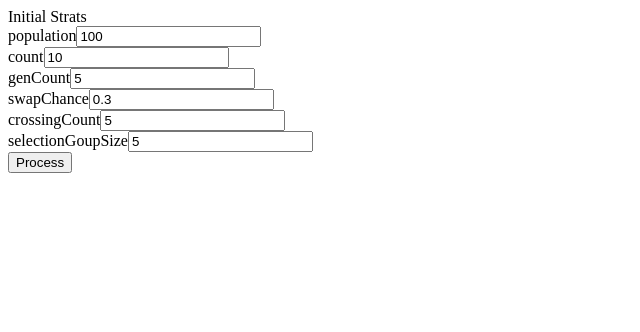
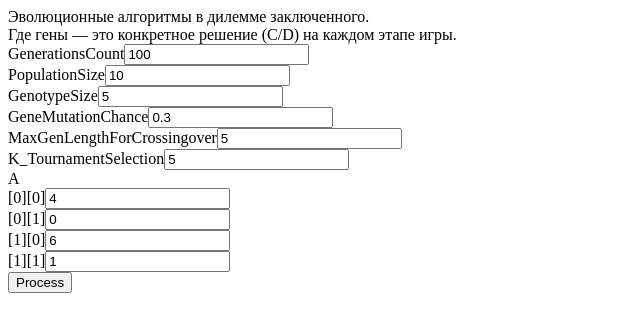
Before and after one commit to avatar4ik3/PSSN, a React (Create React App) app in the folder PSSN.Web/: page /undet in a window 1280 px wide. Shown: the top 332 px of the page, without its empty margins (0-640 px from the left). Built offline with nearby package versions, Linux system fonts and the light colour scheme.

Commit message:
стили фронта

```diff
--- /dev/null
+++ b/PSSN.Web/src/components/Array2DInput.jsx
@@ -0,0 +1,27 @@
+const Array2DInput = ({
+	index1,
+	index2,
+	v,
+	setrequest: set,
+	data,
+	...rest
+}) => {
+	return (
+		<div>
+			<label>
+				[{index1}][{index2}]
+			</label>
+			<input
+				type="number"
+				value={v[index1][index2]}
+				onChange={(e) => {
+					const inro = data.A
+					inro[index1][index2] = e.target.value
+					set({ ...data, A: inro })
+				}}
+			/>
+		</div>
+	)
+}
+
+export default Array2DInput
--- a/PSSN.Web/src/components/DetPage.jsx
+++ b/PSSN.Web/src/components/DetPage.jsx
@@ -2,18 +2,19 @@ import { React, useState } from "react"
 import axios from "axios"
 import * as qs from "qs"
 import Graph from "./Graph"
+import Array2DInput from "./Array2DInput"
 const DetPage = ({ apiHost, ...rest }) => {
 	console.log(apiHost)
 	const [data, setdata] = useState(null)
 
 	const [request, setrequest] = useState({
-		k: 1000,
-		strats: ["CTT", "CD", "D", "CTT3D", "CTT4D", "CTT5D", "CTT6D"],
-		ro: [
-			[6, 0],
-			[4, 1],
+		CycleCount: 1000,
+		Strategies: ["CTT", "CD", "D", "CTT3D", "CTT4D", "CTT5D", "CTT6D"],
+		A: [
+			[4, 0],
+			[6, 1],
 		],
-		r: 6,
+		NTimesRepeatedGame: 6,
 	})
 
 	async function sendRequest() {
@@ -23,10 +24,10 @@ const DetPage = ({ apiHost, ...rest }) => {
 					"/api/v1/research/simple/?" +
 					qs.stringify(
 						{
-							k: request.k,
-							strats: request.strats,
-							po: request.ro,
-							r: request.r,
+							k: request.CycleCount,
+							strats: request.Strategies,
+							po: request.A,
+							r: request.NTimesRepeatedGame,
 						},
 						{ arrayFormat: "indices" }
 					)
@@ -57,47 +58,52 @@ const DetPage = ({ apiHost, ...rest }) => {
 		return result
 	}
 
-	const Array2DInput = ({ index1, index2, v, ...rest }) => {
-		return (
-			<div>
-				<label>
-					[{index1}][{index2}]
-				</label>
-				<input
-					type="number"
-					value={v[index1][index2]}
-					onChange={(e) => {
-						const inro = request.ro
-						inro[index1][index2] = e.target.value
-						setrequest({ ...request, ro: inro })
-					}}
-				/>
-			</div>
-		)
-	}
-
 	return (
 		<div>
 			<label>Det request</label>
 			<div>
 				{Object.entries(request).map(([k, v]) => {
-					if (k == "ro") {
+					if (k == "A") {
 						return (
 							<div key={k}>
-								<label>Ro</label>
-								<Array2DInput index1={0} index2={0} v={v} />
-								<Array2DInput index1={0} index2={1} v={v} />
-								<Array2DInput index1={1} index2={0} v={v} />
-								<Array2DInput index1={1} index2={1} v={v} />
+								<label>{k}</label>
+								<Array2DInput
+									index1={0}
+									index2={0}
+									v={v}
+									set={setrequest}
+									data={request}
+								/>
+								<Array2DInput
+									index1={0}
+									index2={1}
+									v={v}
+									set={setrequest}
+									data={request}
+								/>
+								<Array2DInput
+									index1={1}
+									index2={0}
+									v={v}
+									set={setrequest}
+									data={request}
+								/>
+								<Array2DInput
+									index1={1}
+									index2={1}
+									v={v}
+									set={setrequest}
+									data={request}
+								/>
 							</div>
 						)
-					} else if (k == "strats") {
+					} else if (k == "Strategies") {
 						return (
 							<div key={k}>
 								<label>{k}</label>
 								<input
 									type="text"
-									defaultValue={request.strats}
+									defaultValue={request.Strategies}
 									onChange={(e) => {
 										if (e.target.value.endsWith(",") === false) {
 											console.log("editing!")
@@ -137,7 +143,7 @@ const DetPage = ({ apiHost, ...rest }) => {
 					setdata(GetSeries(response))
 				}}
 			>
-				submit
+				Process
 			</button>
 			{data ? <Graph series={data} /> : null}
 		</div>
--- a/PSSN.Web/src/components/SamplePage.jsx
+++ b/PSSN.Web/src/components/SamplePage.jsx
@@ -7,7 +7,7 @@ const SamplePage = () => {
 	useEffect(() => {
 		async function get() {
 			const response = await axios.get("http://localhost:5146/api/v1/test/")
-			var data = response.data
+			const data = response.data
 			setlines(data)
 		}
 		get()
--- a/PSSN.Web/src/components/StepByStepUnDetPage.jsx
+++ b/PSSN.Web/src/components/StepByStepUnDetPage.jsx
@@ -2,20 +2,21 @@ import React, { useState } from "react"
 import axios from "axios"
 import * as qs from "qs"
 import Graph from "./Graph"
+import Array2DInput from "./Array2DInput"
 
 const StepByStepUnDetPage = ({ apiHost, ...rest }) => {
 	const [chartData, setChartData] = useState(null)
 
 	const [commonRequestData, setcommonRequestData] = useState({
-		population: 100,
-		count: 10,
-		genCount: 5,
-		swapChance: 0.3,
-		crossingCount: 5,
-		selectionGoupSize: 5,
-		ro: [
+		GenerationsCount: 100,
+		PopulationSize: 10,
+		GenotypeSize: 5,
+		GeneMutationChance: 0.3,
+		MaxGenLengthForCrossingover: 5,
+		K_TournamentSelection: 5,
+		A: [
+			[4, 0],
 			[6, 1],
-			[4, 0],
 		],
 	})
 
@@ -26,8 +27,8 @@ const StepByStepUnDetPage = ({ apiHost, ...rest }) => {
 				apiHost +
 					"/api/v1/research/generate?" +
 					qs.stringify({
-						count: commonRequestData.count,
-						genCount: commonRequestData.genCount,
+						count: commonRequestData.PopulationSize,
+						genCount: commonRequestData.GenotypeSize,
 					})
 			)
 			.then((r) => r.data)
@@ -37,11 +38,11 @@ const StepByStepUnDetPage = ({ apiHost, ...rest }) => {
 		console.log("request split started")
 		return axios
 			.post(apiHost + "/api/v1/research/split", {
-				genCount: commonRequestData.genCount,
-				swapChance: commonRequestData.swapChance,
-				crossingCount: commonRequestData.crossingCount,
-				selectionGoupSize: commonRequestData.selectionGoupSize,
-				ro: commonRequestData.ro,
+				genCount: commonRequestData.GenotypeSize,
+				swapChance: commonRequestData.GeneMutationChance,
+				crossingCount: commonRequestData.MaxGenLengthForCrossingover,
+				selectionGroupSize: commonRequestData.K_TournamentSelection,
+				ro: commonRequestData.A,
 				strats: payload,
 			})
 			.then((r) => ({
@@ -84,9 +85,12 @@ const StepByStepUnDetPage = ({ apiHost, ...rest }) => {
 	return (
 		<div>
 			<div>
-				<label>Initial Strats</label>
+				<label>
+					Эволюционные алгоритмы в дилемме заключенного. <br />
+					Где гены — это конкретное решение (C/D) на каждом этапе игры.
+				</label>
 				{Object.entries(commonRequestData).map(([k, v]) => {
-					return k != "ro" ? (
+					return k != "A" ? (
 						<div key={k}>
 							<label>{k}</label>
 							<input
@@ -101,7 +105,37 @@ const StepByStepUnDetPage = ({ apiHost, ...rest }) => {
 							/>
 						</div>
 					) : (
-						""
+						<div key={k}>
+							<label>{k}</label>
+							<Array2DInput
+								index1={0}
+								index2={0}
+								v={v}
+								set={setcommonRequestData}
+								data={commonRequestData}
+							/>
+							<Array2DInput
+								index1={0}
+								index2={1}
+								v={v}
+								set={setcommonRequestData}
+								data={commonRequestData}
+							/>
+							<Array2DInput
+								index1={1}
+								index2={0}
+								v={v}
+								set={setcommonRequestData}
+								data={commonRequestData}
+							/>
+							<Array2DInput
+								index1={1}
+								index2={1}
+								v={v}
+								set={setcommonRequestData}
+								data={commonRequestData}
+							/>
+						</div>
 					)
 				})}
 			</div>
@@ -113,7 +147,7 @@ const StepByStepUnDetPage = ({ apiHost, ...rest }) => {
 					let payload = await requestInitialStrategies()
 
 					console.log(payload)
-					for (let i = 0; i < commonRequestData.population; ++i) {
+					for (let i = 0; i < commonRequestData.GenerationsCount; ++i) {
 						const { gameResult, newStrats } = await getOneGeneration(payload)
 						console.log(gameResult, newStrats)
 						payload = newStrats
```
Also changed, not shown: 2 other files (tests, documents, lock files or other folders).
